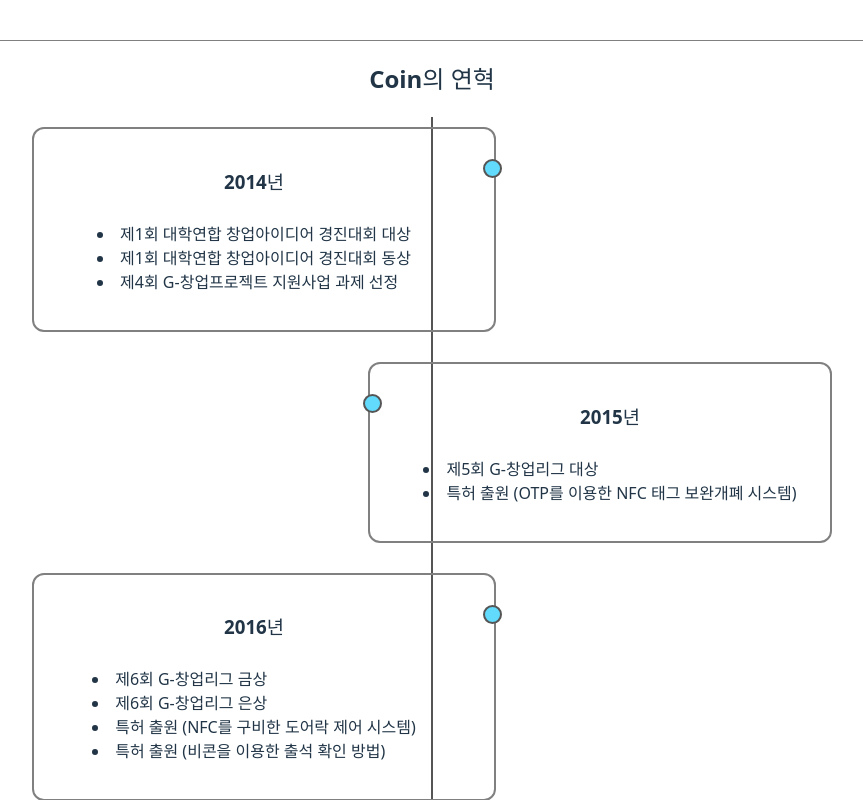
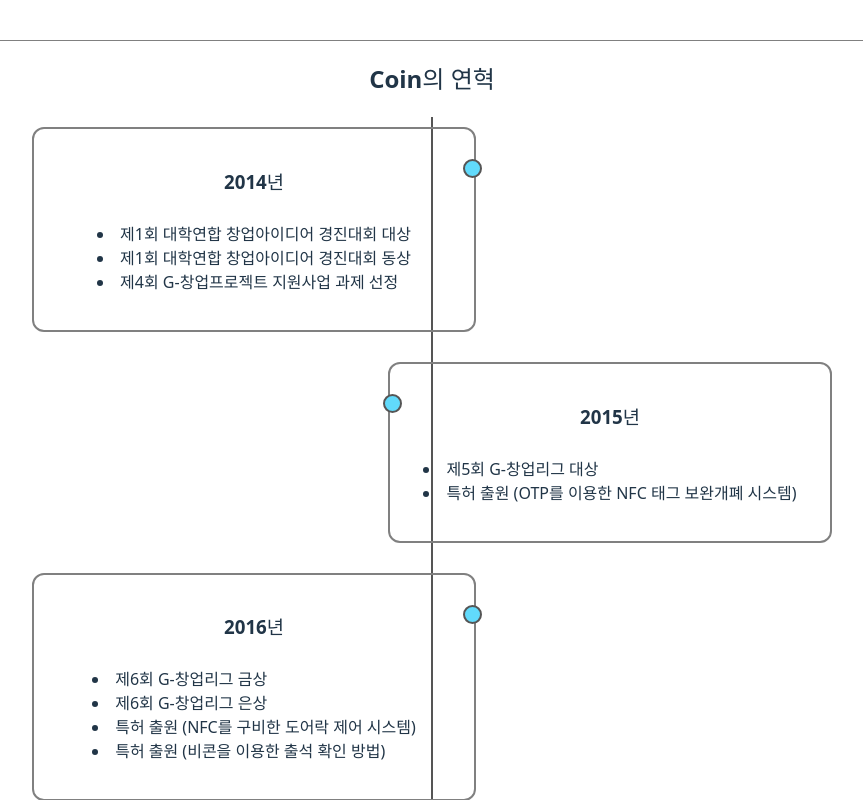
Before and after one commit to wonjun7913/coinBlog, a React (Vite) app: page / in a window 1280 px wide. Shown: the part 2860-3660 px from the top of the page, without its empty margins (208-1071 px from the left). Built offline with nearby package versions, Linux system fonts and the light colour scheme.

Commit message:
ver 1.5 History

```diff
--- a/src/App.css
+++ b/src/App.css
@@ -246,11 +246,11 @@ hr {
 /* 타임라인 항목의 짝수/홀수 구분 */
 .timeline-item:nth-child(even) { /* 짝수 번째 항목은 오른쪽에 배치 */
   align-self: flex-end;
-  padding-left: 40px;
+  padding-left: 20px;
 }
 .timeline-item:nth-child(odd) { /* 홀수 번째 항목은 왼쪽에 배치 */
   align-self: flex-start;
-  padding-right: 40px;
+  padding-right: 20px;
 }
 
 .timeline-item::before {
```
